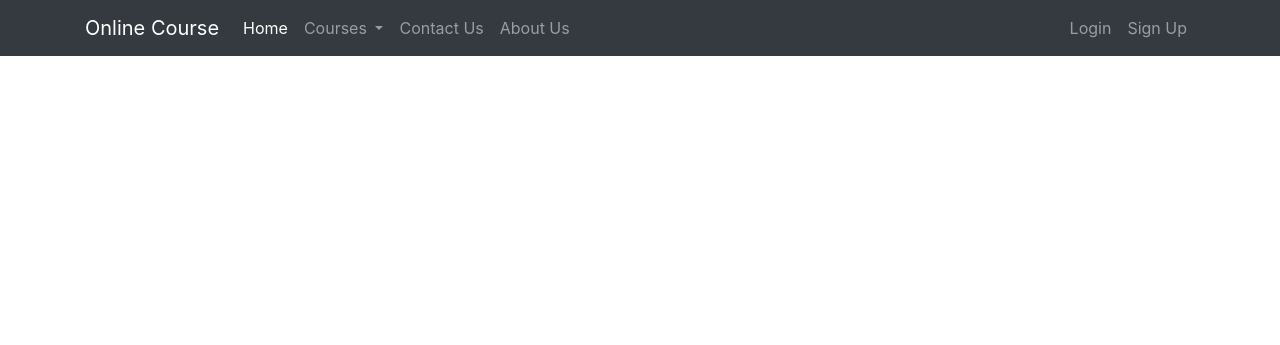
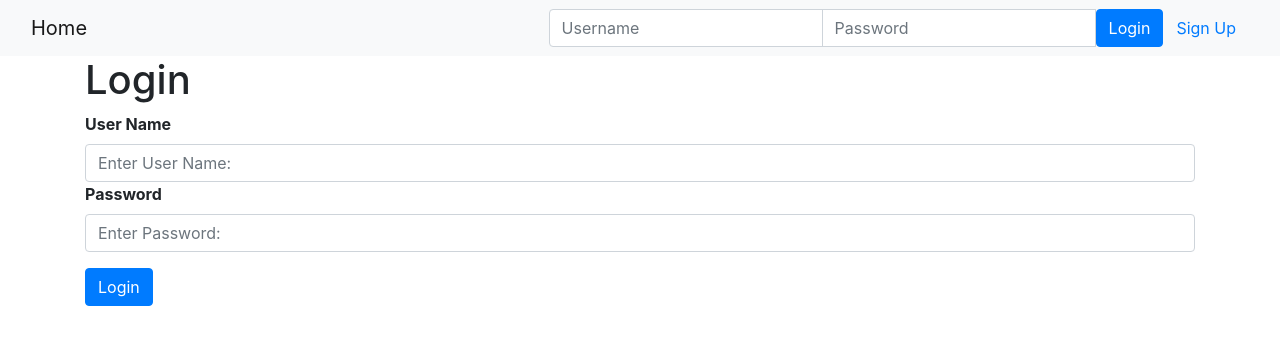
Before and after one commit to ghazikhalil40/my-course-repo, a Django app: page /onlinecourse/login/ in a window 1280 px wide. Shown: the top 345 px of the page. Run offline with Django 3.2, Linux system fonts and the light colour scheme; some libraries are stand-ins or nearby versions.

Commit message:
Update some settings

```diff
--- a/onlinecourse/admin.py
+++ b/onlinecourse/admin.py
@@ -1,6 +1,6 @@
 from django.contrib import admin
 # <HINT> Import any new Models here
-from .models import Course, Lesson, Instructor, Learner, Question, Choice, Submission
+from .models import Course, Lesson, Instructor, Learner, Question, Choice, Submission,Contact
 
 # <HINT> Register QuestionInline and ChoiceInline classes here
 
--- a/onlinecourse/templates/onlinecourse/user_login_bootstrap.html
+++ b/onlinecourse/templates/onlinecourse/user_login_bootstrap.html
@@ -2,92 +2,58 @@
 <html lang="en">
 <head>
     <meta charset="UTF-8">
-    <meta name="viewport" content="width=device-width, initial-scale=1.0">
     {% load static %}
     <link rel="stylesheet" href="https://maxcdn.bootstrapcdn.com/bootstrap/4.5.2/css/bootstrap.min.css">
-    <script src="https://code.jquery.com/jquery-3.5.1.slim.min.js"></script>
-    <script src="https://cdnjs.cloudflare.com/ajax/libs/popper.js/1.16.0/umd/popper.min.js"></script>
-    <script src="https://maxcdn.bootstrapcdn.com/bootstrap/4.5.2/js/bootstrap.min.js"></script>
-    <title>Online Course</title>
 </head>
 <body>
 
 <!-- Navigation bar -->
-<nav class="navbar navbar-expand-lg navbar-dark bg-dark">
-    <div class="container">
-        <a class="navbar-brand" href="#">Online Course</a>
-        <button class="navbar-toggler" type="button" data-toggle="collapse" data-target="#navbarNav" aria-controls="navbarNav" aria-expanded="false" aria-label="Toggle navigation">
-            <span class="navbar-toggler-icon"></span>
-        </button>
-        <div class="collapse navbar-collapse" id="navbarNav">
-            <ul class="navbar-nav mr-auto">
-                <li class="nav-item active">
-                    <a class="nav-link" href="#">Home <span class="sr-only">(current)</span></a>
-                </li>
-                <li class="nav-item dropdown">
-                    <a class="nav-link dropdown-toggle" href="#" id="navbarDropdown" role="button" data-toggle="dropdown" aria-haspopup="true" aria-expanded="false">
-                        Courses
-                    </a>
-                    <div class="dropdown-menu" aria-labelledby="navbarDropdown">
-                        <a class="dropdown-item" href="#">All Courses</a>
-                        <a class="dropdown-item" href="#">Enrolled Courses</a>
+    <nav class="navbar navbar-light bg-light">
+        <div class="container-fluid">
+            <div class="navbar-header">
+                <a class="navbar-brand" href="{% url 'onlinecourse:index' %}">Home</a>
             </div>
-                </li>
-                <li class="nav-item">
-                    <a class="nav-link" href="{% url 'onlinecourse:contact_us' %}">Contact Us</a>
-                </li>
-                <li class="nav-item">
-                    <a class="nav-link" href="{% url 'onlinecourse:about_us' %}">About Us</a>
-                </li>
-            </ul>
-            <ul class="navbar-nav ml-auto">
+            <ul class="nav navbar-nav navbar-right">
                 {% if user.is_authenticated %}
-                    <li class="nav-item">
-                        <a class="nav-link" href="#">Welcome, {{ user.first_name }}</a>
-                    </li>
-                    <li class="nav-item">
-                        <a class="nav-link" href="{% url 'onlinecourse:logout' %}">Logout</a>
+                <li>
+                    <a class="btn btn-link" href="#">{{ user.first_name }}({{ user.username }})</a>
+                    <a class="btn btn-link" href="{% url 'onlinecourse:logout' %}">Logout</a>
                 </li>
                 {% else %}
-                    <li class="nav-item">
-                        <a class="nav-link btn-login-modal" href="#" data-toggle="modal" data-target="#loginModal">Login</a>
-                    </li>
-                    <li class="nav-item">
-                        <a class="nav-link" href="{% url 'onlinecourse:registration' %}">Sign Up</a>
+                <li>
+                    <form class="form-inline" action="{% url 'onlinecourse:login' %}" method="post">
+                        {% csrf_token %}
+                        <div class="input-group">
+                            <input type="text" class="form-control" placeholder="Username" name="username" >
+                            <input type="password" class="form-control" placeholder="Password" name="password" >
+                            <button class="btn btn-primary" type="submit">Login</button>
+                            <a class="btn btn-link" href="{% url 'onlinecourse:registration' %}">Sign Up</a>
+                        </div>
+                    </form>
                 </li>
                 {% endif %}
             </ul>
         </div>
-    </div>
     </nav>
 
-<!-- Login Modal -->
-<div class="modal fade" id="loginModal" tabindex="-1" role="dialog" aria-labelledby="loginModalLabel" aria-hidden="true">
-    <div class="modal-dialog" role="document">
-        <div class="modal-content">
-            <div class="modal-header">
-                <h5 class="modal-title" id="loginModalLabel">Login</h5>
-                <button type="button" class="close" data-dismiss="modal" aria-label="Close">
-                    <span aria-hidden="true">&times;</span>
-                </button>
-            </div>
-            <div class="modal-body">
+    <!-- Stylize Login form -->
     <form action="{% url 'onlinecourse:login' %}" method="post">
         {% csrf_token %}
-                    <div class="form-group">
-                        <label for="username">Username</label>
-                        <input type="text" class="form-control" id="username" name="username" required>
+        <div class="container"> <!--Style root div with .container class -->
+            <h1>Login</h1>
+            <div class="form-group"> <!--Style second div with .form-group class -->
+              <label for="username"><b>User Name</b></label>
+              <input id="username" class="form-control" type="text" placeholder="Enter User Name: " name="username" required> <!--Style input with .form-control class -->
+              <label for="psw"><b>Password</b></label>
+              <input id="psw" class="form-control" type="password"  placeholder="Enter Password: " name="password" required> <!--Style input with .form-control class -->
             </div>
-                    <div class="form-group">
-                        <label for="password">Password</label>
-                        <input type="password" class="form-control" id="password" name="password" required>
+            {% if message %}
+              <div class="alert alert-warning"> <!--Style the message paragraph with .alert and .alert-warning class -->
+                {{ message }}
               </div>
-                    <button type="submit" class="btn btn-primary btn-block">Login</button>
+            {% endif %}
+            <button class="btn btn-primary" type="submit">Login</button> <!--Style button with .btn and .btn-primary class -->
+        </div>
     </form>
-            </div>
-        </div>
-    </div>
-</div>
 
 </body>
-</html>
```
Also changed, not shown: README.md, 1 other file. Lines whose indentation alone changed are shown as unchanged.
